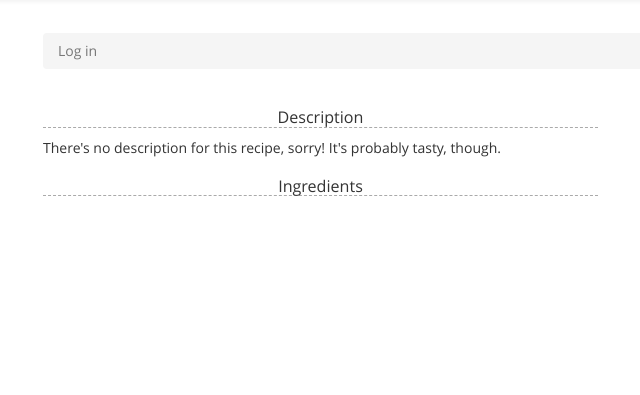
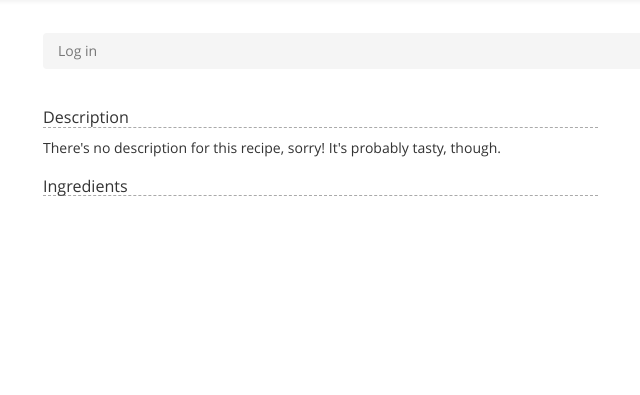
Before and after one commit to unixwitch/vaper, a Django app: template vaper/templates/vaper/recipe.html in a window 1280 px wide; the page is wider, and only the part inside the window is pictured. Shown: the part 51-446 px from the top of that part, without its empty margins (27-667 px from the left). Run offline with Django 3.2, Linux system fonts and the light colour scheme; the template is opened without the code that fills it, so the values that code supplies are empty; parts of the project's set-up code (start-up, migrations or seed data) failed here and were passed over; some libraries are stand-ins or nearby versions.

```diff
--- a/vaper/static/vaper/css/main.css
+++ b/vaper/static/vaper/css/main.css
@@ -91,7 +91,6 @@ body {
 h2 {
   border-bottom: dashed 1px #aaa;
   font-size: 115%;
-  text-align: center;
 }
 
 div.manufacturerlist h4 {
--- a/vaper/templates/vaper/recipe.html
+++ b/vaper/templates/vaper/recipe.html
@@ -81,7 +81,7 @@
 
     <h2>Ingredients</h2>
 
-    <ul class='flavourlist'>
+    <ul>
       {% for flavour in recipe.flavour_instances.all %}
         <li>
           <a href="{% url 'vaper:flavour/view' flavour.flavour.id %}">{{ flavour.flavour }}</a>{% if user.is_staff %},
```
